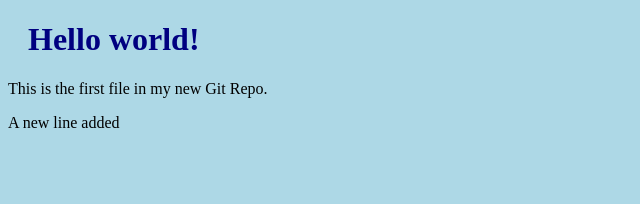
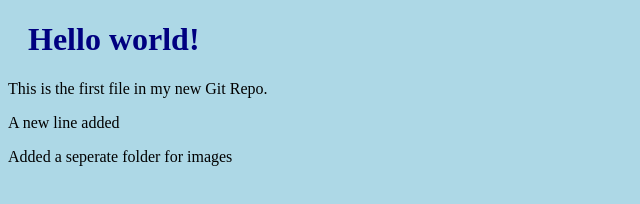
Before and after one commit to Av1397/myproject, a plain HTML site: page index.html in a window 1280 px wide. Shown: the whole page, without its empty margins (0-640 px from the left). Drawn offline with Linux system fonts and the light colour scheme.

Commit message:
Add images folder for images

```diff
--- a/index.html
+++ b/index.html
@@ -11,5 +11,6 @@
     <h1>Hello world!</h1>
     <p>This is the first file in my new Git Repo.</p>
     <p>A new line added</p>
+    <p>Added a seperate folder for images</p>
 </body>
 </html>
```
Also changed, not shown: images/rdj-image.avif (added), images/srk-image.avif (renamed from srk-image.avif).
